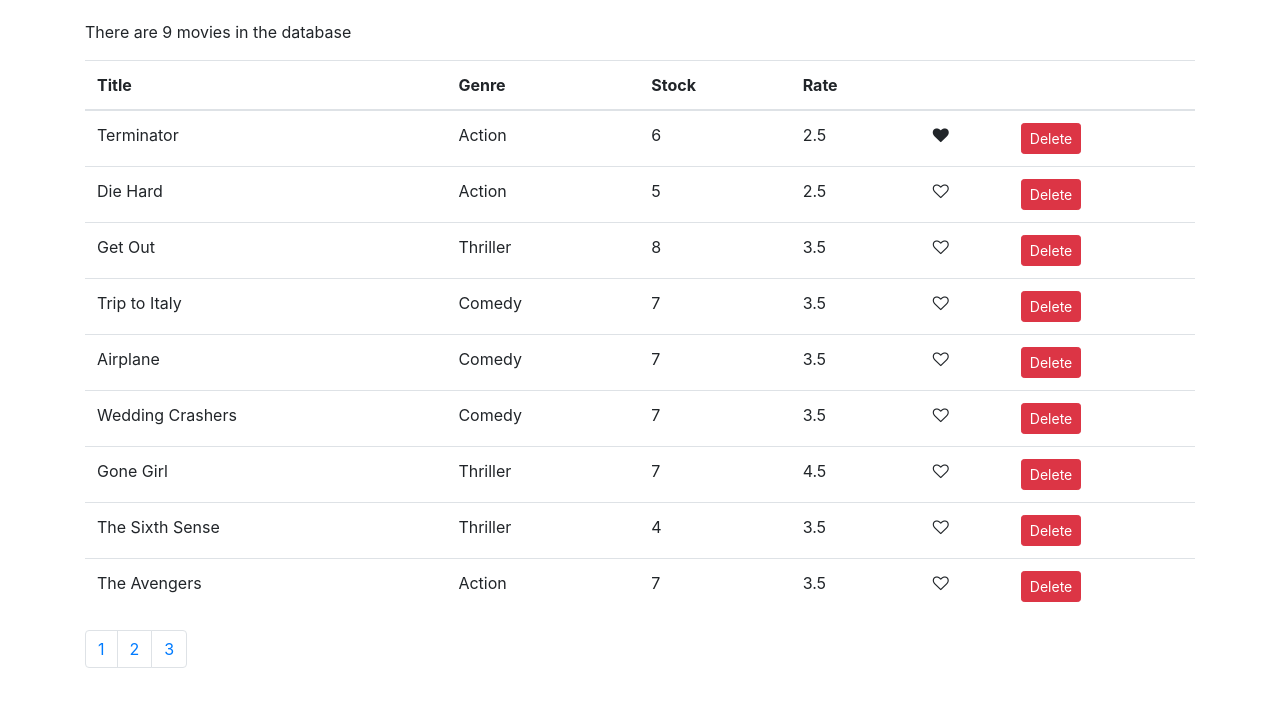
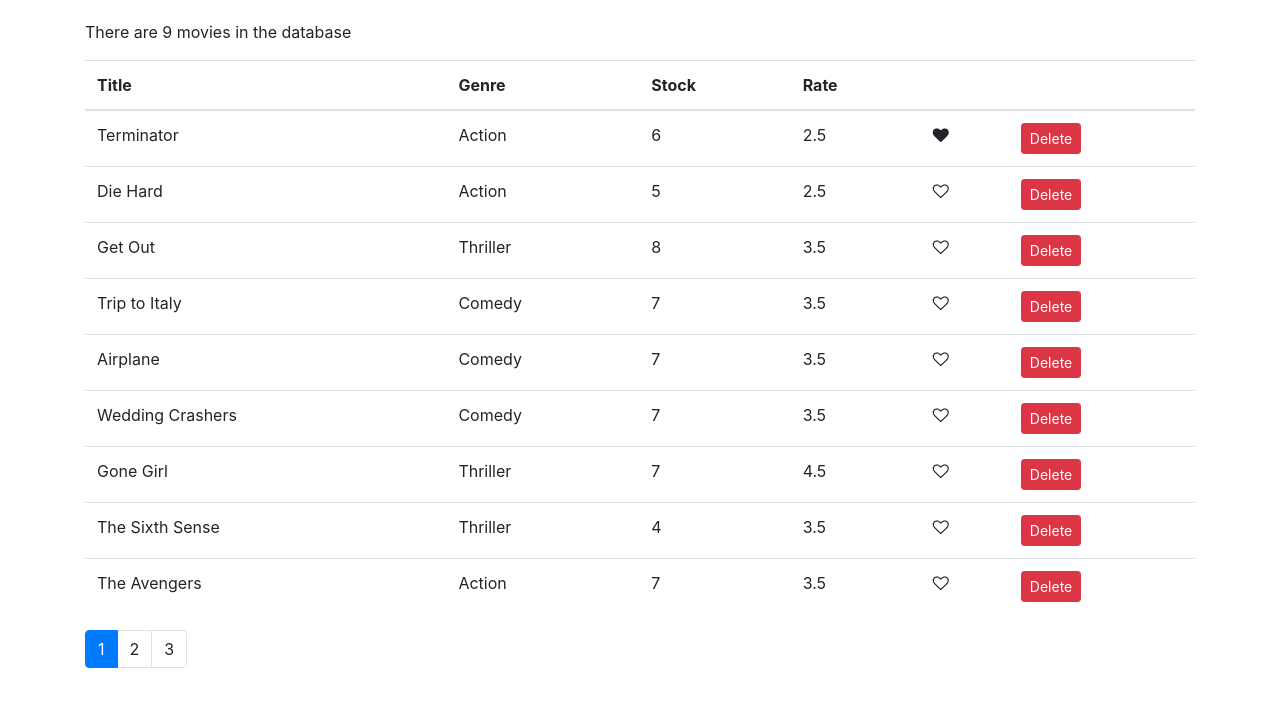
Before and after one commit to glenr4/VidlyReact, a React (Create React App) app: page / in a window 1280 px wide. Shown: the top 706 px of the page. Built offline with nearby package versions, Linux system fonts and the light colour scheme.

Commit message:
Refactored pagination using map and lodash. Added active page indication

```diff
--- a/src/components/common/pagination/pagination.jsx
+++ b/src/components/common/pagination/pagination.jsx
@@ -2,46 +2,30 @@ import React from "react";
 import lodash from "lodash";
 
 const Pagination = props => {
-  const { itemsCount, pageSize } = props;
+  const { itemsCount, pageSize, currentPage, onPageChanged } = props;
   const pageCount = Math.ceil(itemsCount / pageSize);
+  const pages = lodash.range(1, pageCount + 1);
+
+  if (pageCount === 1) return null;
 
   return (
-    <nav aria-label="Page navigation">
-      <ul className="pagination">{createPageNav(pageCount)}</ul>
+    <nav>
+      <ul className="pagination">
+        {pages.map(pageNum => (
+          <li
+            key={pageNum}
+            className={
+              pageNum === currentPage ? "page-item active" : "page-item"
+            }
+          >
+            <a onClick={() => onPageChanged(pageNum)} className="page-link">
+              {pageNum}
+            </a>
+          </li>
+        ))}
+      </ul>
     </nav>
   );
 };
 
-const createPageNav = pageCount => {
-  let component = [];
-
-  for (let i = 1; i <= pageCount; i++) {
-    component.push(
-      <li key={i} className="page-item">
-        <a className="page-link" href="#">
-          {i}
-        </a>
-      </li>
-    );
-  }
-  return component;
-};
-
-// const Pagination = props => {
-// const { itemsCount, pageSize } = props;
-// const pageCount = Math.ceil(itemsCount / pageSize);
-//   const pages = lodash.range(1, pageCount + 1);
-//   return (
-//     <nav>
-//       <ul className="pagination">
-//         {pages.map(pageNum => (
-//           <li key={pageNum} className="page-item">
-//             <a className="page-link">{pageNum}</a>
-//           </li>
-//         ))}
-//       </ul>
-//     </nav>
-//   );
-// };
-
 export default Pagination;
--- a/src/components/movies.jsx
+++ b/src/components/movies.jsx
@@ -6,7 +6,8 @@ import Pagination from "./common/pagination/pagination";
 class Movies extends Component {
   state = {
     movies: getMovies(),
-    pageSize: 4
+    pageSize: 4,
+    currentPage: 1
   };
 
   render() {
@@ -58,6 +59,7 @@ class Movies extends Component {
         <Pagination
           itemsCount={movieCount}
           pageSize={this.state.pageSize}
+          currentPage={this.state.currentPage}
           onPageChanged={this.handlePageChanged}
         />
       </React.Fragment>
@@ -76,8 +78,8 @@ class Movies extends Component {
     this.setState(movies);
   }
 
-  handlePageChanged = page => {
-    console.log("Page", page);
+  handlePageChanged = pageNum => {
+    this.setState({ currentPage: pageNum });
   };
 }
 
```
